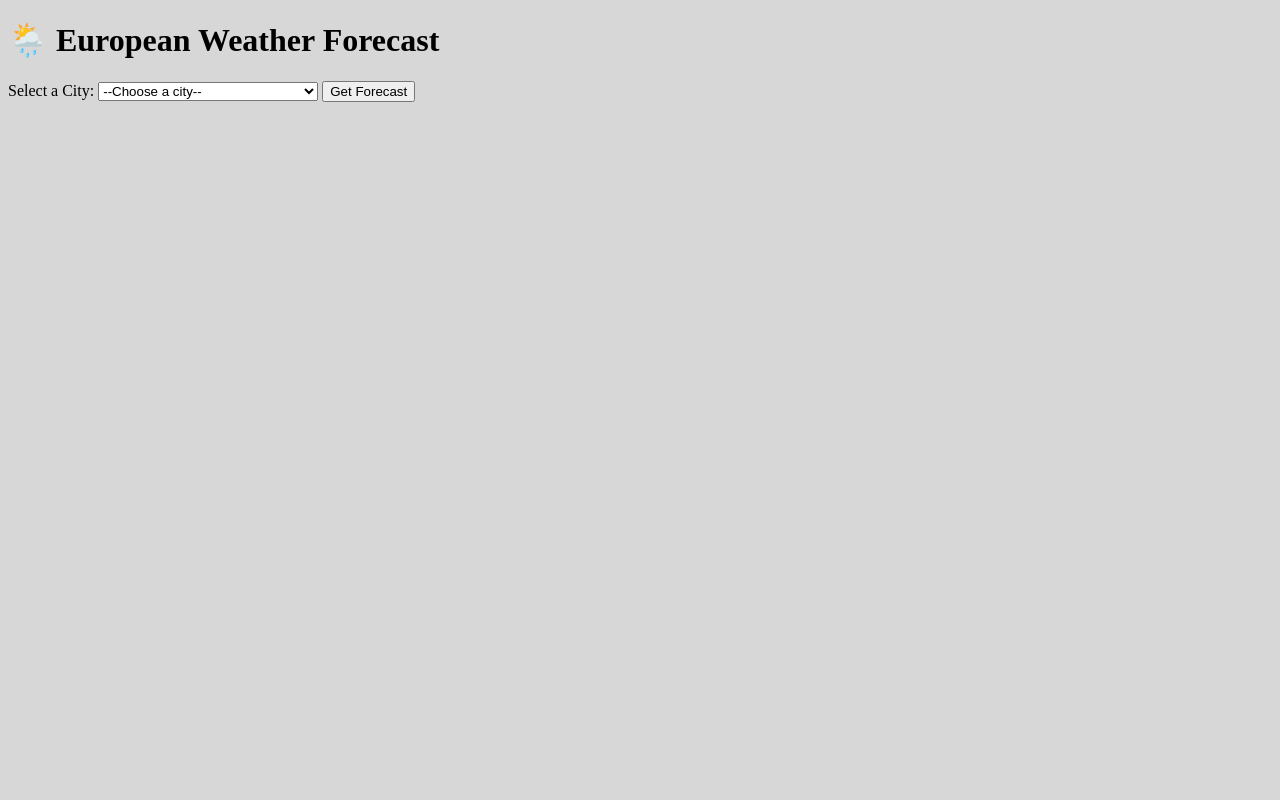
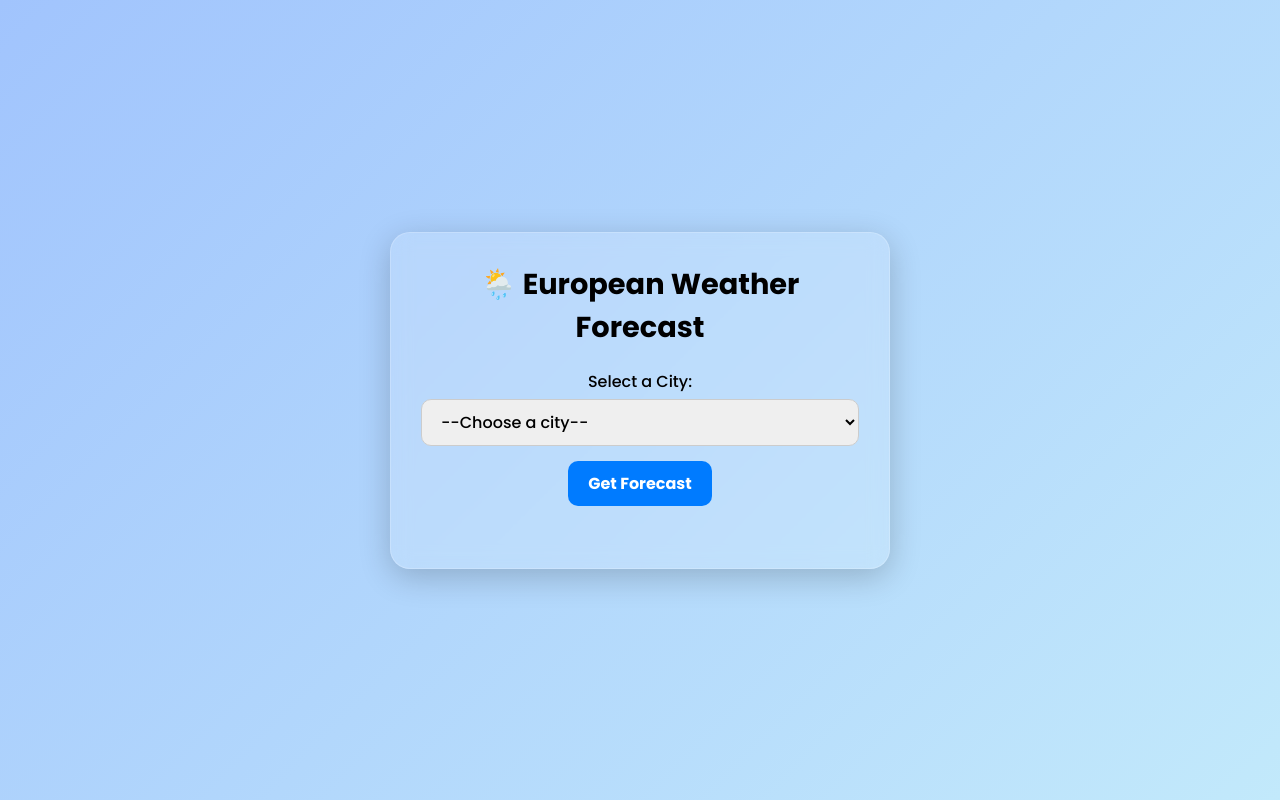
Before and after one commit to charvicherukuri/weather-app, a plain HTML site: page index.html in a window 1280 px wide. Drawn offline with Linux system fonts and the light colour scheme.

Commit message:
Update master.css

```diff
--- a/css/master.css
+++ b/css/master.css
@@ -1,6 +1,83 @@
+/* ====== Base Styles ====== */
+* {
+  margin: 0;
+  padding: 0;
+  box-sizing: border-box;
+  font-family: 'Poppins', sans-serif;
+}
+
 body {
-    background-color: #d7d7d7;
-    color: black;
+  background: linear-gradient(135deg, #a1c4fd, #c2e9fb);
+  min-height: 100vh;
+  display: flex;
+  align-items: center;
+  justify-content: center;
+  padding: 2rem;
+  color: #000;
+}
+
+/* ====== Container ====== */
+.background-wrapper {
+  width: 100%;
+  max-width: 500px;
+  margin: auto;
+}
+
+.weather-container {
+  background: rgba(255, 255, 255, 0.15);
+  backdrop-filter: blur(10px);
+  border-radius: 20px;
+  padding: 30px;
+  box-shadow: 0 8px 32px rgba(0, 0, 0, 0.2);
+  text-align: center;
+  border: 1px solid rgba(255, 255, 255, 0.2);
+}
+
+/* ====== Title ====== */
+.app-title {
+  font-size: 1.8rem;
+  margin-bottom: 20px;
+  font-weight: 600;
+}
+
+/* ====== Dropdown ====== */
+.dropdown-label {
+  display: block;
+  margin: 10px 0 5px;
+  font-size: 1rem;
+}
+
+.city-dropdown {
+  padding: 10px 15px;
+  font-size: 1rem;
+  border-radius: 10px;
+  border: 1px solid #ccc;
+  width: 100%;
+  margin-bottom: 15px;
+}
+
+/* ====== Button ====== */
+.get-weather-btn {
+  padding: 10px 20px;
+  font-size: 1rem;
+  font-weight: bold;
+  background-color: #007bff;
+  color: white;
+  border: none;
+  border-radius: 10px;
+  cursor: pointer;
+  transition: background 0.3s ease;
+}
+
+.get-weather-btn:hover {
+  background-color: #0056cc;
+}
+
+/* ====== Forecast Section ====== */
+#statusMessage {
+  margin-top: 15px;
+  font-style: italic;
+  color: #333;
 }
 
 #forecast {
@@ -18,9 +95,8 @@ body {
   box-shadow: 2px 2px 10px rgba(0, 0, 0, 0.1);
   width: 150px;
   text-align: center;
-}
 
-.forecast-card {
+  /* Animation */
   opacity: 0;
   transform: translateY(20px);
   animation: fadeInUp 0.5s ease forwards;
@@ -38,8 +114,17 @@ body {
   }
 }
 
+/* ====== Responsive Design ====== */
 @media screen and (max-width: 600px) {
   .forecast-card {
     width: 90%;
   }
+
+  .weather-container {
+    padding: 20px;
+  }
+
+  .app-title {
+    font-size: 1.5rem;
+  }
 }
```
